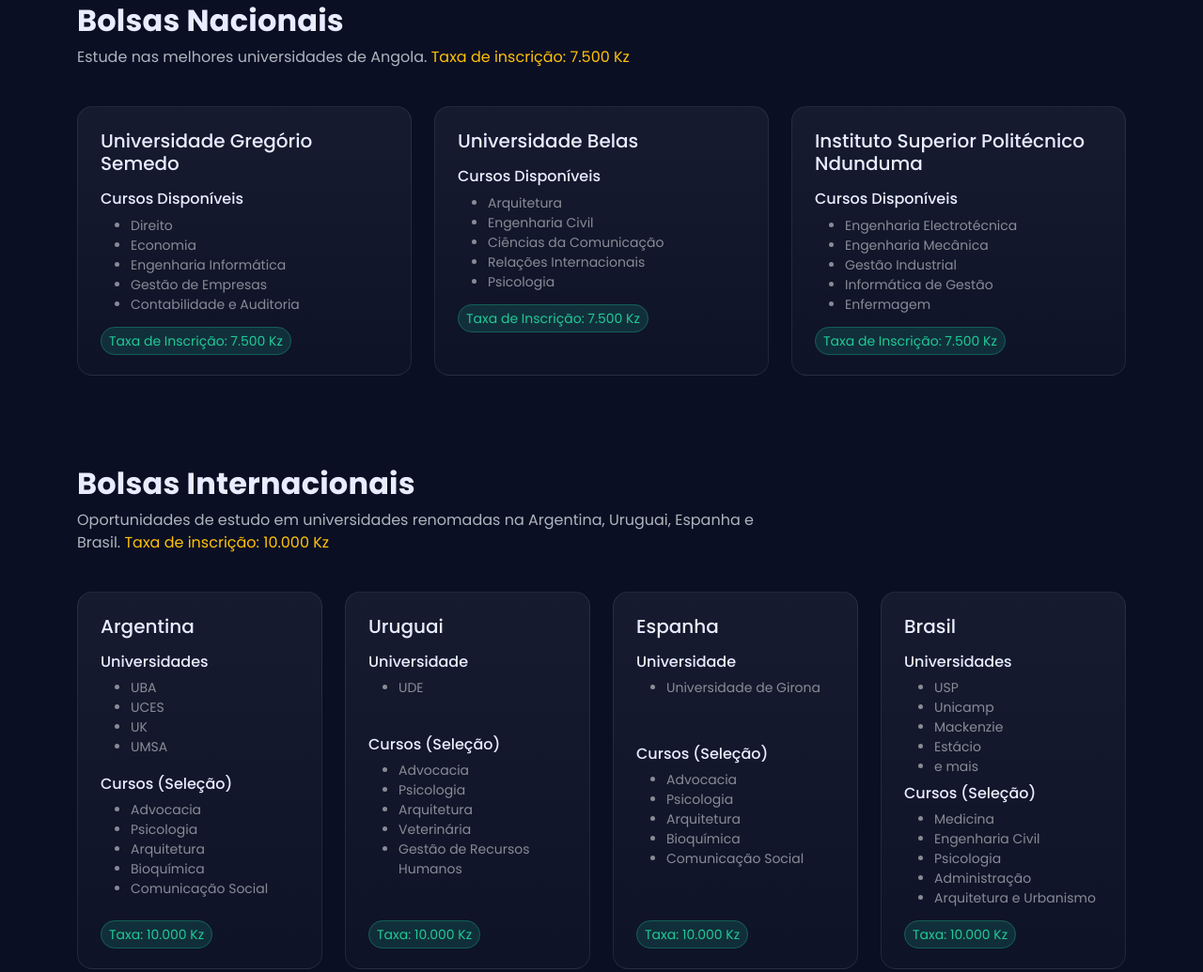
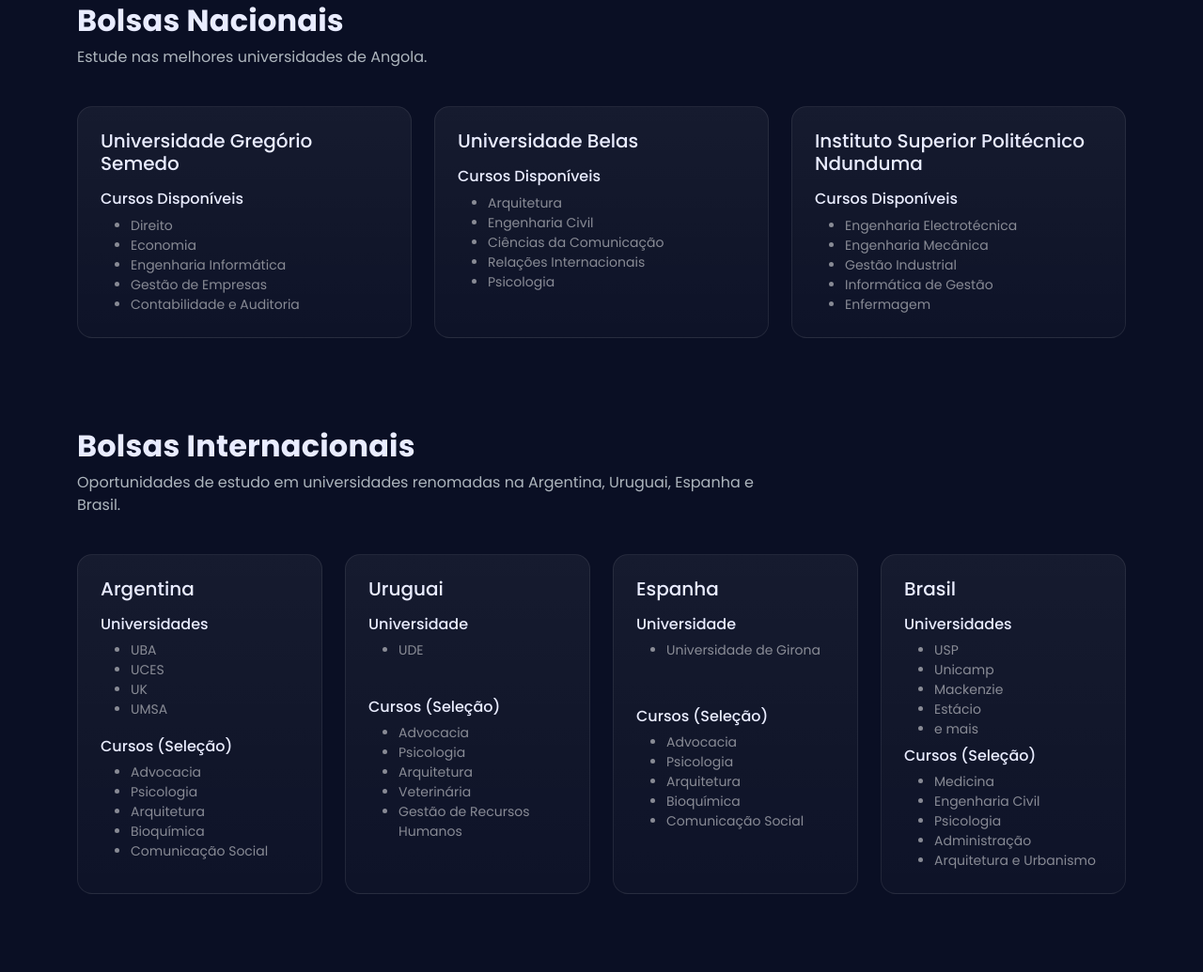
Before and after one commit to NelsonMuquissi/Bolsa_estudos_Xirimbimbi_2, a plain HTML site: page index.html in a window 1280 px wide. Shown: the part 1580-2615 px from the top of the page at 94% size. Drawn offline with nearby package versions, Linux system fonts and the light colour scheme.

Commit message:
alter payment fees at home page

```diff
--- a/index.html
+++ b/index.html
@@ -128,8 +128,8 @@
                   <div class="d-flex align-items-center gap-3 p-3 rounded-3" style="background: rgba(244,196,48,0.1);">
                     <div class="icon-box"><i class="bi bi-wallet2"></i></div>
                     <div>
-                      <div class="fw-bold">Taxa de Inscrição</div>
-                      <div class="small text-white-50">7.500 Kz (Nacional)<br>10.000 Kz (Internacional)</div>
+                      <div class="fw-bold">Por que candidatar-se?</div>
+                      <div class="small text-white-50">Cobertura total das propinas universitárias até 60 mil kz<br>cursos técnicos-proficionais até 500.000kz</div>
                     </div>
                   </div>
                   <div class="d-flex align-items-center gap-3 p-3 rounded-3" style="background: rgba(122,166,255,0.1);">
@@ -154,7 +154,7 @@
       <div class="row mb-4">
         <div class="col-lg-8">
           <h2 class="section-title">Bolsas Nacionais</h2>
-          <p class="section-sub">Estude nas melhores universidades de Angola. <span class="text-warning">Taxa de inscrição: 7.500 Kz</span></p>
+          <p class="section-sub">Estude nas melhores universidades de Angola.</p>
         </div>
       </div>
       <div class="row g-4">
@@ -169,9 +169,6 @@
               <li>Gestão de Empresas</li>
               <li>Contabilidade e Auditoria</li>
             </ul>
-            <div class="mt-3">
-              <span class="fee-badge rounded-pill px-2 py-1 small">Taxa de Inscrição: 7.500 Kz</span>
-            </div>
           </div>
         </div>
         <div class="col-md-6 col-lg-4">
@@ -185,9 +182,6 @@
               <li>Relações Internacionais</li>
               <li>Psicologia</li>
             </ul>
-            <div class="mt-3">
-              <span class="fee-badge rounded-pill px-2 py-1 small">Taxa de Inscrição: 7.500 Kz</span>
-            </div>
           </div>
         </div>
         <div class="col-md-6 col-lg-4">
@@ -201,9 +195,6 @@
               <li>Informática de Gestão</li>
               <li>Enfermagem</li>
             </ul>
-            <div class="mt-3">
-              <span class="fee-badge rounded-pill px-2 py-1 small">Taxa de Inscrição: 7.500 Kz</span>
-            </div>
           </div>
         </div>
       </div>
@@ -216,7 +207,7 @@
       <div class="row mb-4">
         <div class="col-lg-8">
           <h2 class="section-title">Bolsas Internacionais</h2>
-          <p class="section-sub">Oportunidades de estudo em universidades renomadas na Argentina, Uruguai, Espanha e Brasil. <span class="text-warning">Taxa de inscrição: 10.000 Kz</span></p>
+          <p class="section-sub">Oportunidades de estudo em universidades renomadas na Argentina, Uruguai, Espanha e Brasil. <!--<span class="text-warning">Taxa de inscrição: 10.000 Kz</span>--></p>
         </div>
       </div>
       <div class="row g-4">
@@ -239,9 +230,7 @@
               <li>Bioquímica</li>
               <li>Comunicação Social</li>
             </ul>
-            <div class="mt-3">
-              <span class="fee-badge rounded-pill px-2 py-1 small">Taxa: 10.000 Kz</span>
-            </div>
+
           </div>
         </div>
         <!-- Uruguai -->
@@ -260,9 +249,6 @@
               <li>Veterinária</li>
               <li>Gestão de Recursos Humanos</li>
             </ul>
-            <div class="mt-3">
-              <span class="fee-badge rounded-pill px-2 py-1 small">Taxa: 10.000 Kz</span>
-            </div>
           </div>
         </div>
         <!-- Espanha -->
@@ -281,9 +267,6 @@
               <li>Bioquímica</li>
               <li>Comunicação Social</li>
             </ul>
-            <div class="mt-3">
-              <span class="fee-badge rounded-pill px-2 py-1 small">Taxa: 10.000 Kz</span>
-            </div>
           </div>
         </div>
         <!-- Brasil -->
@@ -306,9 +289,6 @@
               <li>Administração</li>
               <li>Arquitetura e Urbanismo</li>
             </ul>
-            <div class="mt-3">
-              <span class="fee-badge rounded-pill px-2 py-1 small">Taxa: 10.000 Kz</span>
-            </div>
           </div>
         </div>
       </div>
@@ -463,7 +443,7 @@
                   </div>
                   <ul class="small text-white-50 list-unstyled mb-0">
                     <li>1. Dados Pessoais</li>
-                    <li>2. Pagamento</li>
+                    <li>2. Taxa de Inscrição</li>
                     <li>3. Confirmação</li>
                   </ul>
                 </div>
@@ -502,8 +482,8 @@
                       <label for="m-tipo-bolsa" class="form-label">Tipo de Bolsa *</label>
                       <select class="form-select" id="m-tipo-bolsa" required>
                         <option value="">Selecione...</option>
-                        <option value="nacional">Bolsa Nacional (Taxa: 7.500 Kz)</option>
-                        <option value="internacional">Bolsa Internacional (Taxa: 10.000 Kz)</option>
+                        <option value="nacional">Bolsa Nacional</option>
+                        <option value="internacional">Bolsa Internacional</option>
                       </select>
                       <div class="invalid-feedback">Selecione o tipo de bolsa.</div>
                     </div>
@@ -537,7 +517,7 @@
                     </div>
                     <div class="col-12 d-flex justify-content-between mt-2">
                       <button type="button" class="btn btn-outline-brand rounded-pill px-4" data-bs-dismiss="modal">Cancelar</button>
-                      <button type="submit" class="btn btn-brand rounded-pill px-4">Próximo: Pagamento <i class="bi bi-arrow-right ms-2"></i></button>
+                      <button type="submit" class="btn btn-brand rounded-pill px-4">Próximo<i class="bi bi-arrow-right ms-2"></i></button>
                     </div>
                   </form>
                 </div>
```
